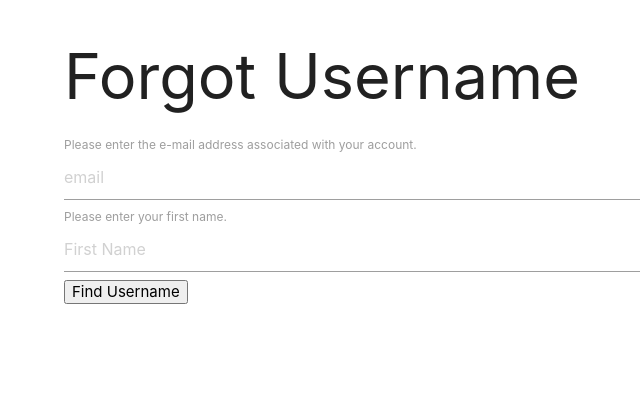
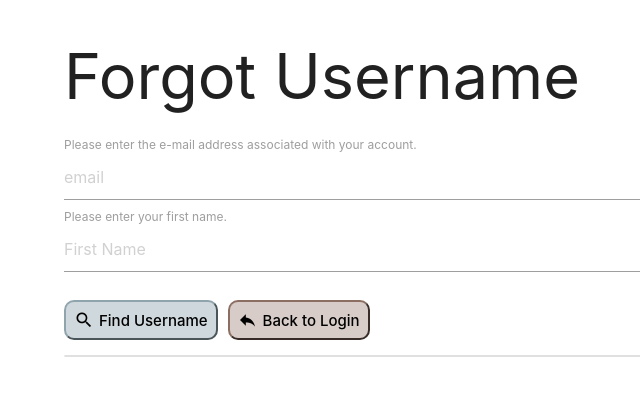
Before and after one commit to Songhee95/django_todo_list, a Django app: page /forgotUsername/ in a window 1280 px wide. Shown: the top 396 px of the page, without its empty margins (128-768 px from the left). Run offline with Django 3.2, Linux system fonts and the light colour scheme; parts of the project's set-up code (start-up, migrations or seed data) failed here and were passed over.

Commit message:
forgot username page button styling

```diff
--- a/static/css/forgotUsername.css
+++ b/static/css/forgotUsername.css
@@ -0,0 +1,35 @@
+.forgot_username_button_wrap{
+    display: flex;
+    flex-direction: row;
+}
+.forgot_username_find_button, .forgot_username_back_button{
+    margin-top: 20px;
+    font-weight: 500;
+    padding: 8px;
+    border-radius: 10px;
+    display: flex;
+    flex-direction: row;
+    margin-right: 10px;
+    align-items:center;
+    cursor: pointer;
+}
+.forgot_username_find_button{
+    background-color: #cfd8dc;
+    border-color: #90a4ae ;
+}
+.forgot_username_find_button:hover{
+    background-color: #546e7a;
+    color: antiquewhite;
+}
+.forgot_username_back_button{
+    background-color: #d7ccc8;
+    border-color: #8d6e63 ;
+}
+.forgot_username_back_button:hover{
+    background-color: #6d4c41 ;
+    color: antiquewhite;
+}
+.forgot_username_find_button > i, .forgot_username_back_button > i{
+    font-size: 20px;
+    margin-right: 5px;
+}
--- a/templates/user_authentication/forgotUsername.html
+++ b/templates/user_authentication/forgotUsername.html
@@ -34,18 +34,27 @@
                 <input type="text" name='firstName' placeholder='First Name'>
             </div>
 
-            <div>
-                <input type="submit" class='register_page_submit_btn' value='Find Username'>
+            <div class='forgot_username_button_wrap'>
+                <button type="submit" class='forgot_username_find_button' name='find_username' value='find_username'>
+                    <i class="material-icons">search</i>
+                    Find Username
+                </button>
+                <button type="submit" class='forgot_username_back_button' name='back_to_login' value='back_to_login'>
+                    <i class="material-icons">reply</i>
+                    Back to Login
+                </button>
             </div>
         </form>
 
-        {% if response == "no match" %}
-        <h5>There is no matched account for given information</h5>
-        {% else %}
-        {% if response != '' %}
-        <h5>Your name is <strong><i>{{response}}</i></strong>. </h5>
-        {% endif %}
-        {% endif %}
+        <ul class="collection with-header">
+            {% if response == "no match" %}
+            <li class="collection-item red lighten-4">There is no matched account for given information</li>
+            {% else %}
+            {% if response != '' %}
+            <li class="collection-item cyan lighten-4">Your name is <strong><i>{{response}}</i></strong>.</li>
+            {% endif %}
+            {% endif %}
+        </ul>
     </div>
 </body>
 
--- a/templates/user_authentication/login.html
+++ b/templates/user_authentication/login.html
@@ -19,6 +19,9 @@
 
 <body>
     <div class="register_page_container">
+        <div class='login-welcome-title'> <img src="{% static 'images/girl.png' %}" alt="icon"
+                class='login_logo_icon' />
+            Welcome to SHSchedule App</div>
         <h3 class='register_page_header'>login page</h3>
         <div class="login_input_container">
             <form action='{% url "user_authentication:login" %}' method='post'>
--- a/user_authentication/views.py
+++ b/user_authentication/views.py
@@ -41,7 +41,10 @@ def loginPage(request):
 
 def forgotUsernamePage(request):
     response = ''
-    if request.method == 'POST':
+    if request.POST.get('back_to_login'):
+        return render(request, 'user_authentication/login.html')
+
+    if request.POST.get('find_username'):
         response = 'no match'
         email = request.POST.get('email')
         firstName = request.POST.get('firstName').capitalize()
```
Also changed, not shown: static/css/loginStyle.css (+12 -0 lines), templates/user_authentication/register.html (+9 -10 lines), db.sqlite3.
